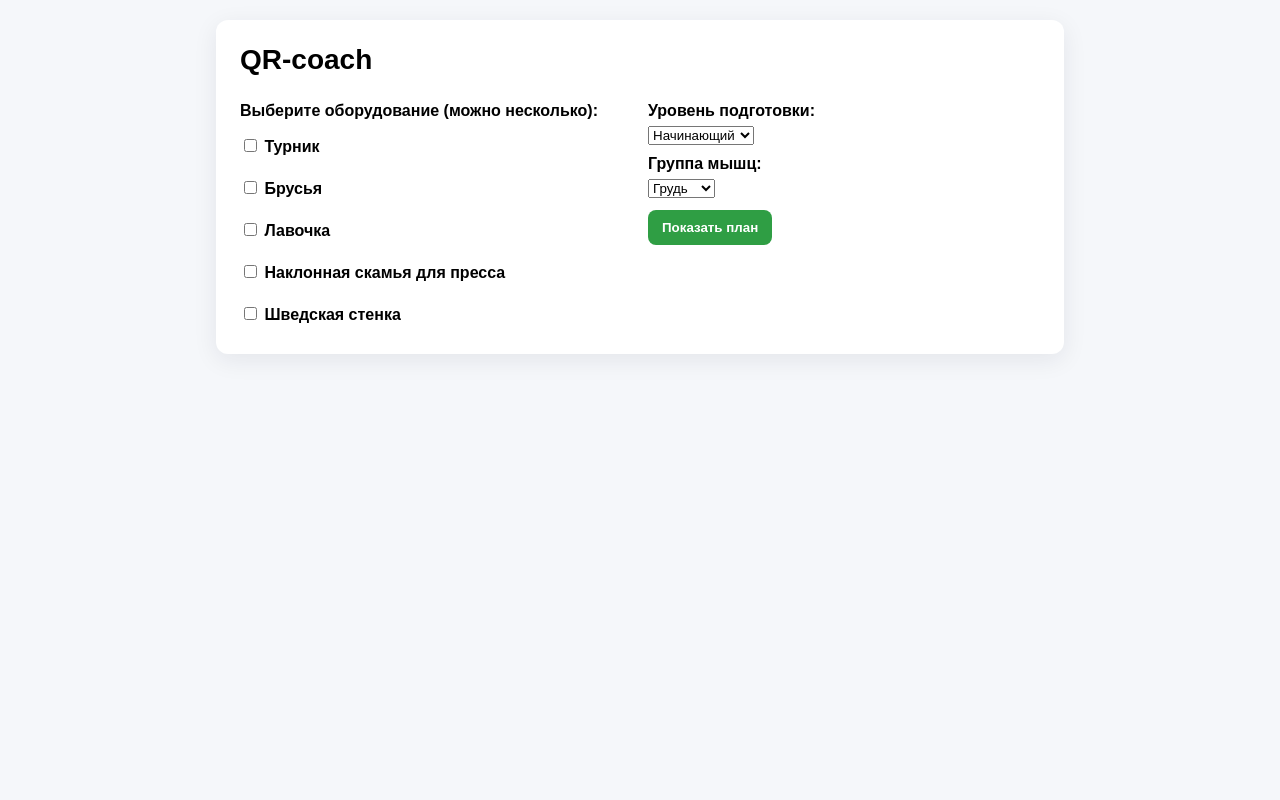
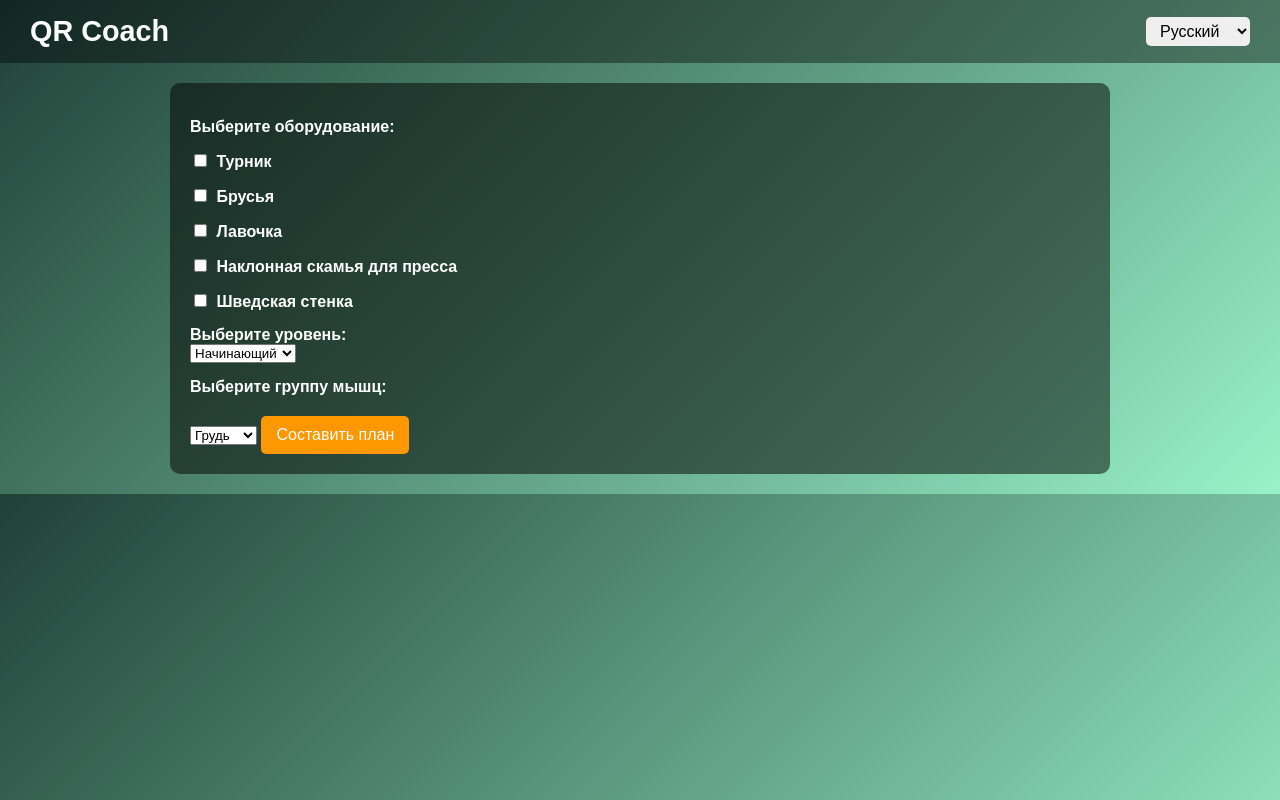
Before and after one commit to QR-coach/QR-coach, a plain HTML site: page index.html in a window 1280 px wide. Drawn offline with Linux system fonts and the light colour scheme.

Commit message:
Update index.html

```diff
--- a/index.html
+++ b/index.html
@@ -3,144 +3,242 @@
 <head>
 <meta charset="UTF-8">
 <meta name="viewport" content="width=device-width, initial-scale=1.0">
-<title>QR-coach</title>
+<title>QR Coach</title>
 <style>
-  body{font-family:Arial,Helvetica,sans-serif;background:#f5f7fa;margin:0;padding:20px;display:flex;justify-content:center}
-  .container{width:100%;max-width:800px;background:#fff;padding:24px;border-radius:12px;box-shadow:0 6px 24px rgba(20,30,50,0.08)}
-  h1{margin:0 0 16px;font-size:28px}
-  .row{display:flex;gap:16px;flex-wrap:wrap}
-  .col{flex:1;min-width:220px}
-  label{display:block;margin:10px 0 6px;font-weight:600;font-size:16px}
-  .equip-list{display:flex;flex-direction:column;gap:6px}
-  button{background:#2f9e44;color:#fff;border:none;padding:10px 14px;border-radius:8px;font-weight:700;cursor:pointer}
-  button.secondary{background:#667085}
-  .plan{margin-top:20px;border-radius:10px;padding:16px;background:#fbfdff;border:1px solid #e6eef8;font-size:16px;line-height:1.5}
-  .exercise{padding:10px;border-radius:8px;background:#fff;border:1px solid #eef3fa;margin-bottom:10px;display:flex;justify-content:space-between;align-items:center}
-  .exercise .left{max-width:70%}
-  small{color:#6b7280}
+    body {
+        font-family: Arial, sans-serif;
+        margin: 0;
+        background: linear-gradient(135deg, #1f4037, #99f2c8);
+        color: #fff;
+    }
+    header {
+        display: flex;
+        justify-content: space-between;
+        align-items: center;
+        padding: 15px 30px;
+        background: rgba(0,0,0,0.4);
+    }
+    h1 {
+        margin: 0;
+        font-size: 1.8em;
+    }
+    .lang-select select {
+        padding: 5px 10px;
+        font-size: 1em;
+        border-radius: 5px;
+        border: none;
+    }
+    main {
+        max-width: 900px;
+        margin: 20px auto;
+        background: rgba(0,0,0,0.5);
+        padding: 20px;
+        border-radius: 10px;
+    }
+    label {
+        display: block;
+        margin-top: 15px;
+        font-weight: bold;
+    }
+    .equipment-list input {
+        margin-right: 5px;
+    }
+    button {
+        margin-top: 20px;
+        padding: 10px 15px;
+        font-size: 1em;
+        background: #ff9800;
+        border: none;
+        color: white;
+        border-radius: 5px;
+        cursor: pointer;
+    }
+    button:hover {
+        background: #e68900;
+    }
+    .exercise {
+        margin-top: 15px;
+        padding: 10px;
+        background: rgba(255,255,255,0.1);
+        border-radius: 5px;
+    }
+    .exercise a {
+        color: #ffd54f;
+        text-decoration: none;
+        font-weight: bold;
+    }
+    .exercise a:hover {
+        text-decoration: underline;
+    }
 </style>
 </head>
 <body>
-<div class="container">
-  <h1>QR-coach</h1>
-  <div class="row">
-    <div class="col">
-      <label>Выберите оборудование (можно несколько):</label>
-      <div class="equip-list">
-        <label><input type="checkbox" value="bar" class="equip"> Турник</label>
-        <label><input type="checkbox" value="dip" class="equip"> Брусья</label>
-        <label><input type="checkbox" value="bench" class="equip"> Лавочка</label>
-        <label><input type="checkbox" value="decline" class="equip"> Наклонная скамья для пресса</label>
-        <label><input type="checkbox" value="wallbar" class="equip"> Шведская стенка</label>
+
+<header>
+    <h1 id="title">QR Coach</h1>
+    <div class="lang-select">
+        <select id="language">
+            <option value="ru">Русский</option>
+            <option value="en">English</option>
+            <option value="kz">Қазақша</option>
+        </select>
     </div>
+</header>
+
+<main>
+    <label id="equipment-label"></label>
+    <div class="equipment-list">
+        <label><input type="checkbox" value="pullup_bar"> <span id="pullup_bar"></span></label>
+        <label><input type="checkbox" value="dip_bars"> <span id="dip_bars"></span></label>
+        <label><input type="checkbox" value="bench"> <span id="bench"></span></label>
+        <label><input type="checkbox" value="incline_bench"> <span id="incline_bench"></span></label>
+        <label><input type="checkbox" value="swedish_wall"> <span id="swedish_wall"></span></label>
     </div>
 
-    <div class="col">
-      <label>Уровень подготовки:</label>
+    <label id="level-label"></label>
     <select id="level">
-        <option value="beginner">Начинающий</option>
-        <option value="intermediate">Средний</option>
-        <option value="advanced">Продвинутый</option>
+        <option value="beginner"></option>
+        <option value="intermediate"></option>
+        <option value="advanced"></option>
     </select>
 
-      <label>Группа мышц:</label>
+    <label id="goal-label"></label>
     <select id="goal">
-        <option value="chest">Грудь</option>
-        <option value="back">Спина</option>
-        <option value="abs">Пресс</option>
-        <option value="arms">Руки</option>
-        <option value="legs">Ноги</option>
-        <option value="cardio">Кардио</option>
+        <option value="chest"></option>
+        <option value="back"></option>
+        <option value="abs"></option>
+        <option value="arms"></option>
+        <option value="legs"></option>
+        <option value="cardio"></option>
     </select>
 
-      <div style="margin-top:12px"><button onclick="generatePlan()">Показать план</button></div>
-    </div>
-  </div>
+    <button id="generate-btn"></button>
 
-  <div id="plan" class="plan" style="display:none"></div>
-</div>
+    <div id="workout-plan"></div>
+</main>
 
 <script>
-const EXERCISES = [
-  {id:'skakalka', name:'Скакалка', equip:[], muscles:['cardio'], video:'https://www.youtube.com/watch?v=UZs7YFGms5U'},
-  {id:'burpee', name:'Берпи', equip:[], muscles:['cardio','fullbody'], video:'https://www.youtube.com/watch?v=50-0F_gQHFI'},
-  {id:'jump_star', name:'Прыжки «звёздочка»', equip:[], muscles:['cardio','legs'], video:'https://www.youtube.com/watch?v=W25ARtL80Yc'},
-  {id:'run_place', name:'Бег на месте', equip:[], muscles:['cardio'], video:'https://www.youtube.com/watch?v=jZe2r6Uc4Ng'},
-  {id:'pull_up', name:'Подтягивания классические', equip:['bar'], muscles:['back','arms'], video:'https://www.youtube.com/watch?v=Smb8BTBBomc'},
-  {id:'pull_up_rev', name:'Подтягивания обратным хватом', equip:['bar'], muscles:['back','arms'], video:'https://www.youtube.com/watch?v=dU6TUDI6Iy8'},
-  {id:'pull_up_wide', name:'Подтягивания широким хватом', equip:['bar'], muscles:['back'], video:'https://www.youtube.com/watch?v=nZfjZn6IH-M'},
-  {id:'knee_raise_hang', name:'Подъём коленей/ног в висе', equip:['bar'], muscles:['abs'], video:'https://www.youtube.com/watch?v=DiboGq-6Xkw'},
-  {id:'dips', name:'Отжимания на брусьях', equip:['dip'], muscles:['chest','arms'], video:'https://www.youtube.com/watch?v=pF_3A66lxpQ'},
-  {id:'knee_raise_dip', name:'Подъём коленей в упоре на брусьях', equip:['dip'], muscles:['abs'], video:'https://www.youtube.com/watch?v=8HLQfi58xhA'},
-  {id:'bench_push_feet', name:'Отжимания ногами на лавке', equip:['bench'], muscles:['chest','legs'], video:'https://www.youtube.com/watch?v=zPTf2Ub_kEs'},
-  {id:'bench_tricep', name:'Обратные отжимания на лавке (трицепс)', equip:['bench'], muscles:['arms'], video:'https://www.youtube.com/watch?v=C6QV5J1gulk'},
-  {id:'box_jump', name:'Прыжки на лавку', equip:['bench'], muscles:['legs','cardio'], video:'https://www.youtube.com/watch?v=oPzFzX87dE4'},
-  {id:'bulgarian', name:'Болгарские выпады с опорой на лавку', equip:['bench'], muscles:['legs'], video:'https://www.youtube.com/watch?v=Ol21mdPfmJs'},
-  {id:'decline_crunch', name:'Скручивания на наклонной скамье', equip:['decline'], muscles:['abs'], video:'https://www.youtube.com/watch?v=7j2xB1SR6jw'},
-  {id:'russian_twist', name:'Русский твист', equip:['decline'], muscles:['abs'], video:'https://www.youtube.com/watch?v=s1MPXo84gFA'},
-  {id:'wallbar_plank', name:'Планка с упором ног в шведской стенке', equip:['wallbar'], muscles:['abs','core'], video:'https://www.youtube.com/watch?v=yD1BtxTcMok'},
-  {id:'wallbar_stretch', name:'Растяжка у шведской стенки', equip:['wallbar'], muscles:['mobility'], video:'https://www.youtube.com/watch?v=rtW54YJUj30'}
-];
+const translations = {
+    ru: {
+        title: "QR Coach",
+        equipmentLabel: "Выберите оборудование:",
+        pullup_bar: "Турник",
+        dip_bars: "Брусья",
+        bench: "Лавочка",
+        incline_bench: "Наклонная скамья для пресса",
+        swedish_wall: "Шведская стенка",
+        levelLabel: "Выберите уровень:",
+        beginner: "Начинающий",
+        intermediate: "Средний",
+        advanced: "Продвинутый",
+        goalLabel: "Выберите группу мышц:",
+        chest: "Грудь",
+        back: "Спина",
+        abs: "Пресс",
+        arms: "Руки",
+        legs: "Ноги",
+        cardio: "Кардио",
+        generateBtn: "Составить план",
+        planTitle: "Ваш план тренировки:"
+    },
+    en: {
+        title: "QR Coach",
+        equipmentLabel: "Select equipment:",
+        pullup_bar: "Pull-up bar",
+        dip_bars: "Dip bars",
+        bench: "Bench",
+        incline_bench: "Incline bench for abs",
+        swedish_wall: "Swedish wall",
+        levelLabel: "Select level:",
+        beginner: "Beginner",
+        intermediate: "Intermediate",
+        advanced: "Advanced",
+        goalLabel: "Select muscle group:",
+        chest: "Chest",
+        back: "Back",
+        abs: "Abs",
+        arms: "Arms",
+        legs: "Legs",
+        cardio: "Cardio",
+        generateBtn: "Generate plan",
+        planTitle: "Your workout plan:"
+    },
+    kz: {
+        title: "QR Coach",
+        equipmentLabel: "Жабдықты таңдаңыз:",
+        pullup_bar: "Турник",
+        dip_bars: "Брусья",
+        bench: "Орындық",
+        incline_bench: "Қиғаш орындық (пресс үшін)",
+        swedish_wall: "Швед қабырғасы",
+        levelLabel: "Деңгейіңізді таңдаңыз:",
+        beginner: "Жаңадан бастаушы",
+        intermediate: "Орташа",
+        advanced: "Жетілдірілген",
+        goalLabel: "Бұлшықет тобын таңдаңыз:",
+        chest: "Кеуде",
+        back: "Арқа",
+        abs: "Пресс",
+        arms: "Қолдар",
+        legs: "Аяқтар",
+        cardio: "Кардио",
+        generateBtn: "Жоспар құру",
+        planTitle: "Сіздің жаттығу жоспарыңыз:"
+    }
+};
 
-function generatePlan(){
-  const checked = Array.from(document.querySelectorAll('.equip:checked')).map(i=>i.value);
-  const level = document.getElementById('level').value;
-  const goal = document.getElementById('goal').value;
+const exercises = {
+    cardio: [
+        { name: "Скакалка", link: "https://youtube.com/shorts/UZs7YFGms5U?si=46in_gJZnx74c7zf" },
+        { name: "Берпи", link: "https://youtu.be/50-0F_gQHFI?si=c4VrUjam-AwPQscW" },
+    ],
+    // Остальные группы мышц сюда вставляем так же
+};
 
-  let candidates = EXERCISES.filter(ex=>{
-    if(checked.length===0) return ex.equip.length===0 || ex.muscles.includes(goal) || goal==='cardio';
-    if(ex.equip.length>0) return ex.equip.some(e=>checked.includes(e)) && (ex.muscles.includes(goal) || goal==='cardio' || goal==='fullbody');
-    return ex.equip.length===0 && (ex.muscles.includes(goal) || goal==='cardio');
+function setLanguage(lang) {
+    const t = translations[lang];
+    document.getElementById("title").textContent = t.title;
+    document.getElementById("equipment-label").textContent = t.equipmentLabel;
+    document.getElementById("pullup_bar").textContent = t.pullup_bar;
+    document.getElementById("dip_bars").textContent = t.dip_bars;
+    document.getElementById("bench").textContent = t.bench;
+    document.getElementById("incline_bench").textContent = t.incline_bench;
+    document.getElementById("swedish_wall").textContent = t.swedish_wall;
+    document.getElementById("level-label").textContent = t.levelLabel;
+    document.querySelector("#level option[value='beginner']").textContent = t.beginner;
+    document.querySelector("#level option[value='intermediate']").textContent = t.intermediate;
+    document.querySelector("#level option[value='advanced']").textContent = t.advanced;
+    document.getElementById("goal-label").textContent = t.goalLabel;
+    document.querySelector("#goal option[value='chest']").textContent = t.chest;
+    document.querySelector("#goal option[value='back']").textContent = t.back;
+    document.querySelector("#goal option[value='abs']").textContent = t.abs;
+    document.querySelector("#goal option[value='arms']").textContent = t.arms;
+    document.querySelector("#goal option[value='legs']").textContent = t.legs;
+    document.querySelector("#goal option[value='cardio']").textContent = t.cardio;
+    document.getElementById("generate-btn").textContent = t.generateBtn;
+}
+
+document.getElementById("language").addEventListener("change", function(){
+    setLanguage(this.value);
 });
 
-  if(candidates.length<3){
-    const extras = EXERCISES.filter(ex=>ex.muscles.includes(goal) && !candidates.includes(ex));
-    candidates = candidates.concat(extras).slice(0,5);
+document.getElementById("generate-btn").addEventListener("click", function(){
+    const goal = document.getElementById("goal").value;
+    const lang = document.getElementById("language").value;
+    const t = translations[lang];
+    let planHTML = `<h2>${t.planTitle}</h2>`;
+    if(exercises[goal]) {
+        exercises[goal].forEach(ex => {
+            planHTML += `<div class="exercise">${ex.name} — <a href="${ex.link}" target="_blank">Видео</a></div>`;
+        });
     } else {
-    candidates = candidates.slice(0,6);
+        planHTML += `<p>Нет упражнений для этой категории</p>`;
     }
-
-  const repScheme = {
-    beginner:{sets:'3',reps:'8-12',note:'отдых 60–90 сек'},
-    intermediate:{sets:'4',reps:'6-10',note:'отдых 45–75 сек'},
-    advanced:{sets:'5',reps:'4-8',note:'отдых 30–60 сек'}
-  }[level];
-
-  const planDiv = document.getElementById('plan');
-  planDiv.innerHTML = `<div style="margin-bottom:8px"><strong>Оборудование:</strong> ${checked.length?checked.join(', '):'не выбрано (кардио / упражнения без снарядов)'}</div>`;
-  planDiv.innerHTML += `<div style="margin-bottom:12px"><strong>Цель:</strong> ${document.getElementById('goal').options[document.getElementById('goal').selectedIndex].text} — <strong>${repScheme.sets} подхода по ${repScheme.reps} повторений</strong>, ${repScheme.note}</div>`;
-  planDiv.innerHTML += `<div style="margin-bottom:12px"><em>Выполните все упражнения по кругу в указанном количестве подходов и повторений. Между упражнениями отдых 30–60 сек, между кругами — 1–2 мин.</em></div>`;
-
-  if(candidates.length===0){
-    planDiv.innerHTML += '<em>К сожалению, под выбранные параметры нет упражнений.</em>';
-    planDiv.style.display='block';
-    return;
-  }
-
-  candidates.forEach(ex=>{
-    const exHtml = document.createElement('div');
-    exHtml.className='exercise';
-    exHtml.innerHTML = `<div class="left"><strong>${ex.name}</strong><div><small>Оборудование: ${ex.equip.length?ex.equip.map(e=>equipmentName(e)).join(', '):'нет'}</small></div></div>
-      <div class="right"><button onclick="openVideo('${ex.video}')">Смотреть</button></div>`;
-    planDiv.appendChild(exHtml);
+    document.getElementById("workout-plan").innerHTML = planHTML;
 });
 
-  planDiv.style.display='block';
-}
+setLanguage("ru");
+</script>
 
-function openVideo(url){
-  window.open(url, '_blank');
-}
-
-function equipmentName(code){
-  return {
-    bar:'Турник',
-    dip:'Брусья',
-    bench:'Лавочка',
-    decline:'Наклонная скамья для пресса',
-    wallbar:'Шведская стенка'
-  }[code] || code;
-}
-</script>
 </body>
 </html>
```
Lines whose indentation alone changed are shown as unchanged.
